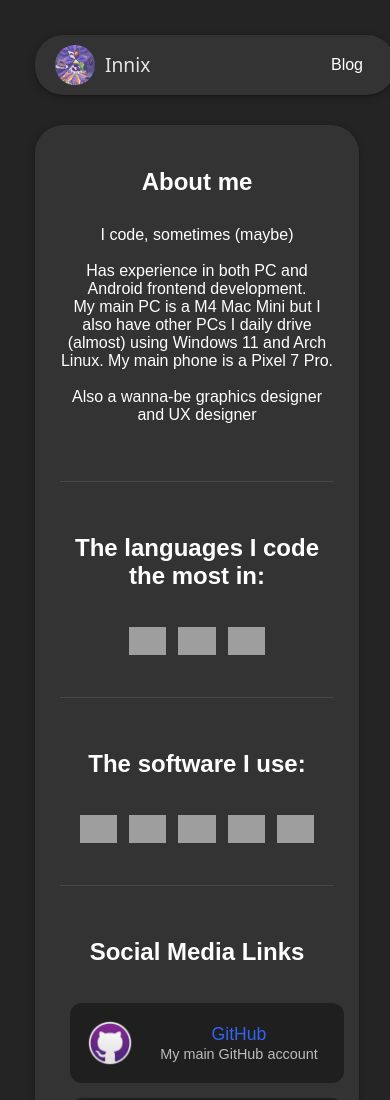
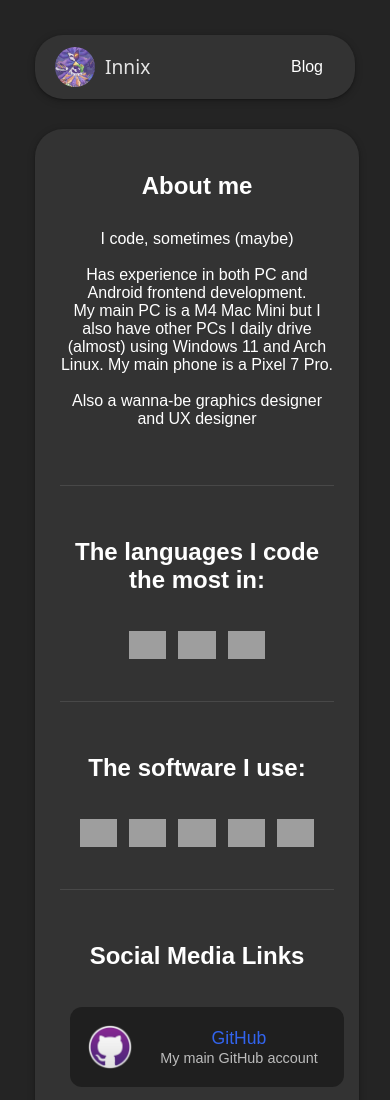
Before and after one commit to innixunix/innixunix.github.io, a plain HTML site: page index.html in a window 390 px wide. Shown: the top 1100 px of the page. Drawn offline with Linux system fonts and the light colour scheme; no server answers; grey boxes are pictures that could not be loaded.

Commit message:
try to fix header on mobile

```diff
--- a/css/mobile_styles.css
+++ b/css/mobile_styles.css
@@ -4,10 +4,13 @@
     }
 
     header {
-        width: 100%;
+        width: calc(100% - 40px);
         padding: 12px 20px;
-        margin: 0 0 15px 0;
+        margin: 20px auto 15px auto;
         box-sizing: border-box;
+        flex-direction: row;
+        justify-content: space-between;
+        align-items: center;
     }
 
     .header-profile {
@@ -34,22 +37,6 @@
     .social-card {
         width: 100%;
         max-width: 280px;
-    }
-
-    /* Old static header */
-    /* header {
-        flex-direction: column;
-        padding: 10px 5px;
-        margin: 20px 20px 15px;
-        gap: 10px;
-    } */
-
-    header {
-        flex-direction: row;
-        justify-content: space-between;
-        align-items: center;
-        padding: 10px 20px;
-        margin: 20px 20px 15px;
     }
 
     section {
```
